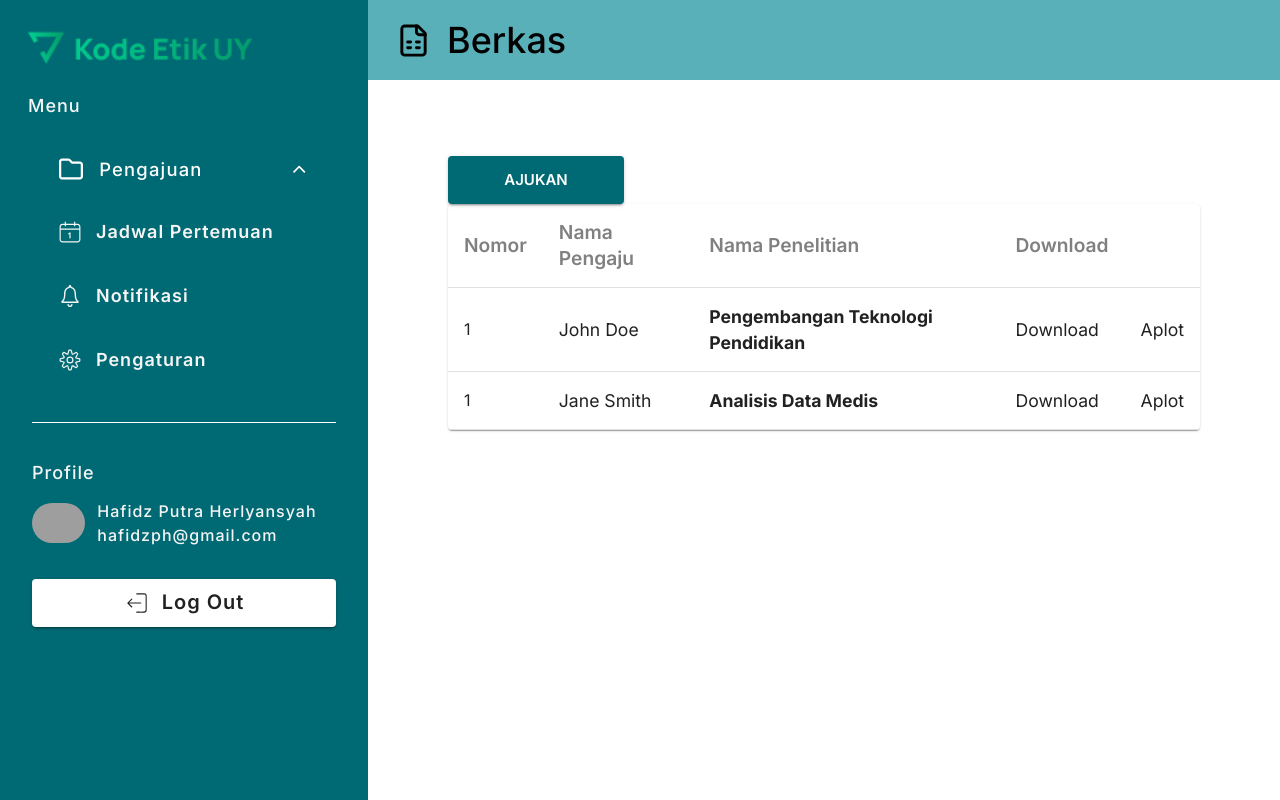
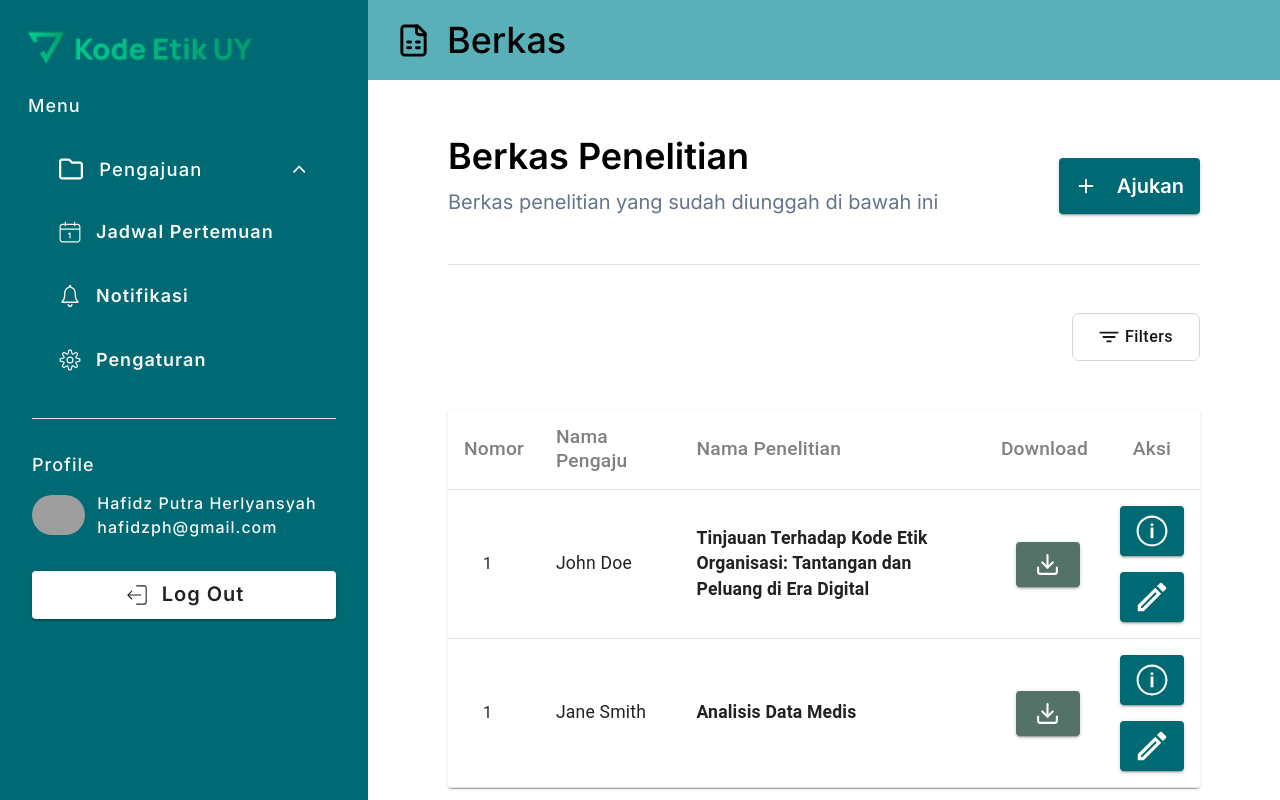
Before and after one commit to rioogp/komite-etik-UY, a React (Vite) app: page /berkas in a window 1280 px wide. Built offline with nearby package versions, Linux system fonts and the light colour scheme; grey boxes are pictures that could not be loaded.

Commit message:
add headers dashboard and button table

```diff
--- /dev/null
+++ b/src/components/HeadDashboard.jsx
@@ -0,0 +1,112 @@
+import { Button, Divider, Menu, MenuItem, ThemeProvider } from "@mui/material";
+import Heading from "./Heading";
+import ModalComponent from "./ModalComponent";
+import CreateFormFiles from "../features/files/CreateFormFiles";
+import { theme } from "../utils/theme";
+import { LuPlus } from "react-icons/lu";
+import { useState } from "react";
+import { IoFilterSharp } from "react-icons/io5";
+
+function HeadDashboard({ title, subtitle, add, filters }) {
+  return (
+    <div className="flex flex-col gap-12 mb-12">
+      <div className="flex justify-between items-center">
+        <div className="flex flex-col gap-3">
+          <Heading type="custom" fontSize="text-4xl">
+            {title}
+          </Heading>
+          <span className="text-xl text-slate-500">{subtitle}</span>
+        </div>
+        {add && (
+          <ThemeProvider theme={theme}>
+            <ModalComponent>
+              <ModalComponent.OpenButton>
+                <Button
+                  sx={{
+                    marginTop: "20px",
+                    textTransform: "none",
+                    fontSize: "20px",
+                  }}
+                  variant="contained"
+                  color="success"
+                  className="w-38 h-14 flex gap-5"
+                >
+                  <LuPlus size={22} />
+                  Ajukan
+                </Button>
+              </ModalComponent.OpenButton>
+              <ModalComponent.ModalWindow>
+                <CreateFormFiles />
+              </ModalComponent.ModalWindow>
+            </ModalComponent>
+          </ThemeProvider>
+        )}
+      </div>
+      <Divider />
+      {filters && <FiltersButton />}
+    </div>
+  );
+}
+
+function FiltersButton() {
+  const [anchorEl, setAnchorEl] = useState(null);
+
+  const handleClick = (event) => {
+    setAnchorEl(event.currentTarget);
+  };
+
+  const handleClose = () => {
+    setAnchorEl(null);
+  };
+
+  return (
+    <div className="flex justify-end">
+      <Button
+        variant="outlined"
+        onClick={handleClick}
+        sx={{
+          borderColor: "#D0D5DD",
+          color: "#161616",
+          textTransform: "none",
+          fontSize: "16px",
+          borderRadius: "7px",
+          fontWeight: "medium",
+          display: "flex",
+          gap: "6px",
+          "&:hover": {
+            borderColor: "#e3e5e8",
+          },
+        }}
+        className="w-32 h-12"
+      >
+        <IoFilterSharp size={20} />
+        Filters
+      </Button>
+      <Menu
+        anchorEl={anchorEl}
+        open={Boolean(anchorEl)}
+        onClose={handleClose}
+        MenuListProps={{
+          style: {
+            width: "125px", // Atur lebar Menu di sini
+          },
+        }}
+      >
+        <MenuItem
+          onClick={handleClose}
+          sx={{ fontSize: "18px", fontWeight: "600" }}
+        >
+          Terlama
+        </MenuItem>
+        <MenuItem
+          onClick={handleClose}
+          sx={{ fontSize: "18px", fontWeight: "600" }}
+        >
+          Terbaru
+        </MenuItem>
+      </Menu>
+    </div>
+  );
+}
+
+export default HeadDashboard;
--- a/src/components/sidebar/SideNav.jsx
+++ b/src/components/sidebar/SideNav.jsx
@@ -64,12 +64,12 @@ function SideNav() {
                   variant="middle"
                   orientation="vertical"
                 />
-                <div className="w-full flex flex-col gap-7 mt-5">
+                <div className="w-full flex flex-col gap-4 mt-5">
                   <NavLinkRoute style={styleNav} to="/berkas">
                     <span>Berkas</span>
                   </NavLinkRoute>
                   <NavLinkRoute style={styleNav} to="/berkas">
-                    <span>Berkas</span>
+                    <span>Sex</span>
                   </NavLinkRoute>
                 </div>
               </div>
@@ -94,8 +94,8 @@ function SideNav() {
             </NavLinkRoute>
           </li>
 
-          <li className="my-6">
-            <div className="border-t border-white"></div>
+          <li className="my-5">
+            <Divider style={{ background: "white", width: "auto" }} />
           </li>
           <li className="flex flex-col gap-3">
             <span>Profile</span>
--- a/src/components/table/Table.jsx
+++ b/src/components/table/Table.jsx
@@ -92,8 +92,12 @@ const Body = ({ data, render }) => {
       ) : (
         <TableRow>
           <TableCell colSpan={5} align="center">
-            <Typography variant="body1" color="textSecondary">
-              No data to show at the moment
+            <Typography
+              variant="body"
+              color="InfoText"
+              sx={{ fontSize: "20px" }}
+            >
+              Tidak ada data penelitian
             </Typography>
           </TableCell>
         </TableRow>
--- a/src/features/files/FilesRow.jsx
+++ b/src/features/files/FilesRow.jsx
@@ -1,5 +1,8 @@
-import { TableCell } from "@mui/material";
+import { Button, TableCell } from "@mui/material";
 import TableStyle from "../../components/table/Table";
+import { FiDownload } from "react-icons/fi";
+import { IoIosInformationCircleOutline } from "react-icons/io";
+import { MdOutlineEdit } from "react-icons/md";
 
 function FilesRow({ data }) {
   return (
@@ -7,6 +10,8 @@ function FilesRow({ data }) {
       <TableCell
         sx={{
           fontSize: "1rem",
+          paddingY: "50px",
+          paddingLeft: "35px",
         }}
       >
         {1}
@@ -14,13 +19,65 @@ function FilesRow({ data }) {
 
       <TableCell sx={{ fontSize: "1.1rem" }}>{data.nama}</TableCell>
 
-      <TableCell sx={{ fontWeight: "bold", fontSize: "1.1rem" }}>
+      <TableCell
+        sx={{
+          fontWeight: "bold",
+          fontSize: "1.1rem",
+          overflowWrap: "break-word",
+          wordWrap: "break-word",
+          maxWidth: "400px",
+        }}
+      >
         {data.nama_penelitian}
       </TableCell>
 
-      <TableCell sx={{ fontSize: "1.1rem" }}>Download</TableCell>
+      <TableCell
+        sx={{
+          fontSize: "1.1rem",
+        }}
+      >
+        <Button
+          variant="contained"
+          sx={{
+            backgroundColor: "#547268",
+            marginLeft: "15px",
+            paddingY: "10px",
+            "&:hover": { backgroundColor: "#455952" },
+          }}
+        >
+          <FiDownload size={25} className="text-white" />
+        </Button>
+      </TableCell>
 
-      <TableCell sx={{ fontSize: "1.1rem" }}>Aplot</TableCell>
+      <TableCell
+        sx={{
+          fontSize: "1.1rem",
+        }}
+        align="center"
+      >
+        <div className="flex flex-col justify-center items-center gap-4">
+          <Button
+            variant="contained"
+            sx={{
+              backgroundColor: "#006A74",
+              paddingX: 0,
+              "&:hover": { backgroundColor: "#004d54" },
+            }}
+          >
+            <IoIosInformationCircleOutline size={38} />
+          </Button>
+          <Button
+            variant="contained"
+            sx={{
+              backgroundColor: "#006A74",
+              paddingX: 0,
+              "&:hover": { backgroundColor: "#004d54" },
+            }}
+          >
+            <MdOutlineEdit size={38} />
+          </Button>
+        </div>
+      </TableCell>
     </TableStyle.Row>
   );
 }
--- a/src/features/files/FilesTable.jsx
+++ b/src/features/files/FilesTable.jsx
@@ -7,7 +7,8 @@ const tempData = [
   {
     id: 1,
     nama: "John Doe",
-    nama_penelitian: "Pengembangan Teknologi Pendidikan",
+    nama_penelitian:
+      "Tinjauan Terhadap Kode Etik Organisasi: Tantangan dan Peluang di Era Digital",
   },
   {
     id: 2,
@@ -33,10 +34,9 @@ function FilesTable() {
           <TableCell sx={{ color: "gray", fontSize: "1.2rem" }}>
             Download
           </TableCell>
-          <TableCell
-            sx={{ color: "gray", fontSize: "1.2rem" }}
-            align="center"
-          ></TableCell>
+          <TableCell sx={{ color: "gray", fontSize: "1.2rem" }} align="center">
+            Aksi
+          </TableCell>
         </TableStyle.Header>
         <TableStyle.Body
           data={tempData}
--- a/src/features/notifications/NotificationList.jsx
+++ b/src/features/notifications/NotificationList.jsx
@@ -3,15 +3,6 @@ import NotificationItem from "./NotificationItem";
 
 function NotificationList() {
   return (
-    <div className="flex flex-col gap-10">
-      <div className="flex flex-col gap-3">
-        <Heading type="custom" fontSize="text-4xl">
-          Notifikasi
-        </Heading>
-        <span className="text-2xl text-slate-500">wokokwofokwf</span>
-      </div>
-      <div className="border-t border-slate-300"></div>
-
     <div className="flex flex-col gap-10 px-5">
       <NotificationItem />
       <NotificationItem />
@@ -20,7 +11,6 @@ function NotificationList() {
       <NotificationItem />
       <NotificationItem />
     </div>
-    </div>
   );
 }
 
--- a/src/pages/Files.jsx
+++ b/src/pages/Files.jsx
@@ -5,6 +5,7 @@ import ModalComponent from "../components/ModalComponent";
 import CreateFormFiles from "../features/files/CreateFormFiles";
 import { Button, ThemeProvider } from "@mui/material";
 import { theme } from "../utils/theme";
+import HeadDashboard from "../components/HeadDashboard";
 
 function Files() {
   const [setTitle] = useOutletContext();
@@ -14,25 +15,13 @@ function Files() {
 
   return (
     <main>
-      <ThemeProvider theme={theme}>
-        <ModalComponent>
-          <ModalComponent.OpenButton>
-            <Button
-              sx={{ marginTop: "20px" }}
-              variant="contained"
-              color="success"
-              className="w-44 h-12"
-            >
-              Ajukan
-            </Button>
-          </ModalComponent.OpenButton>
-          <ModalComponent.ModalWindow>
-            <CreateFormFiles />
-          </ModalComponent.ModalWindow>
-        </ModalComponent>
-
-        <FilesTable />
-      </ThemeProvider>
+      <HeadDashboard
+        title="Berkas Penelitian"
+        subtitle="Berkas penelitian yang sudah diunggah di bawah ini"
+        add="add"
+        filters="filters"
+      />
+      <FilesTable />
     </main>
   );
 }
--- a/src/pages/Notification.jsx
+++ b/src/pages/Notification.jsx
@@ -1,6 +1,7 @@
 import { useOutletContext } from "react-router-dom";
 import NotificationList from "../features/notifications/NotificationList";
 import usePageTitle from "../hooks/usePageTitle";
+import HeadDashboard from "../components/HeadDashboard";
 
 function Notification() {
   const [setTitle] = useOutletContext();
@@ -10,6 +11,10 @@ function Notification() {
 
   return (
     <>
+      <HeadDashboard
+        title="Notifikasi"
+        subtitle="Beberapa aktivitas notifikasi"
+      />
       <NotificationList />
     </>
   );
```
Also changed, not shown: src/components/Menus.jsx (deleted). Lines whose indentation alone changed are shown as unchanged.
